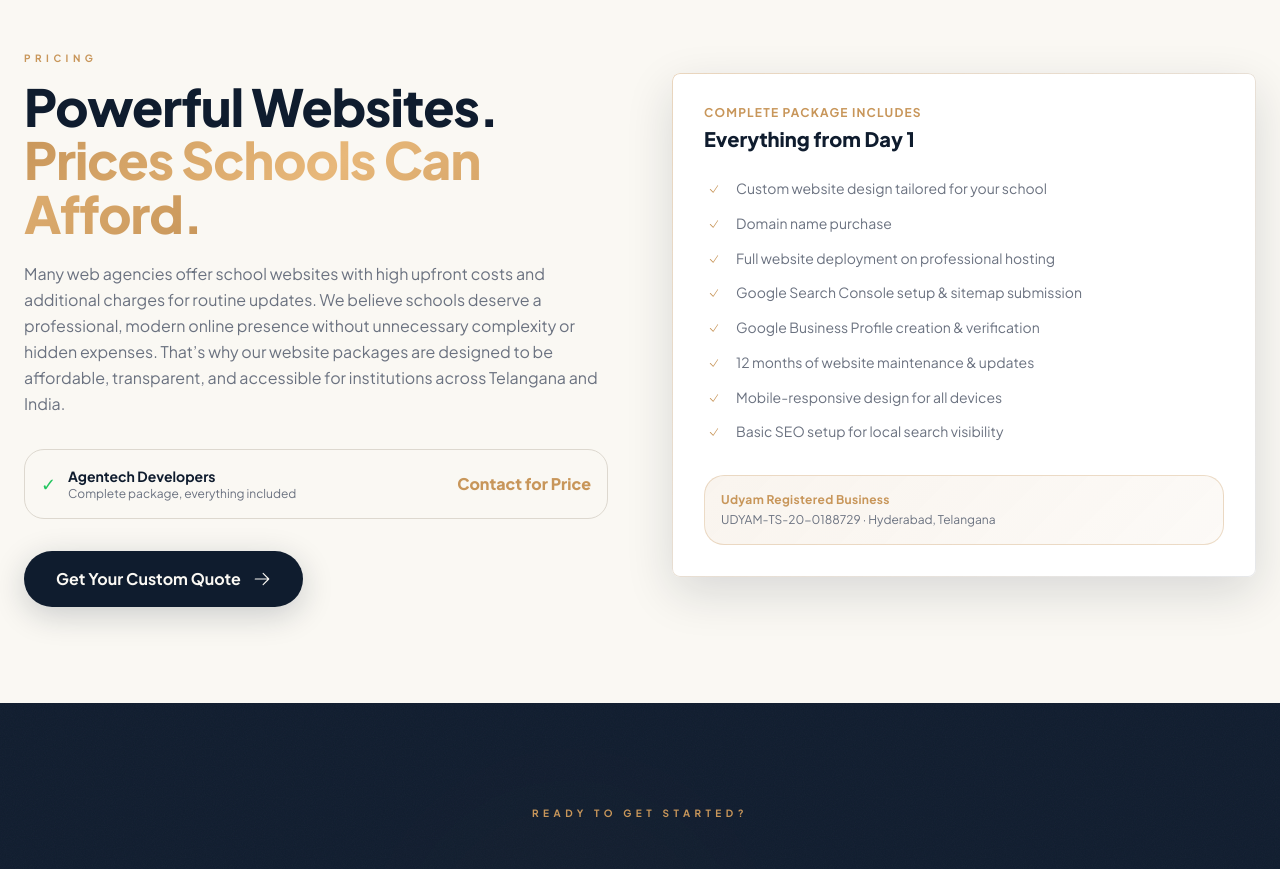
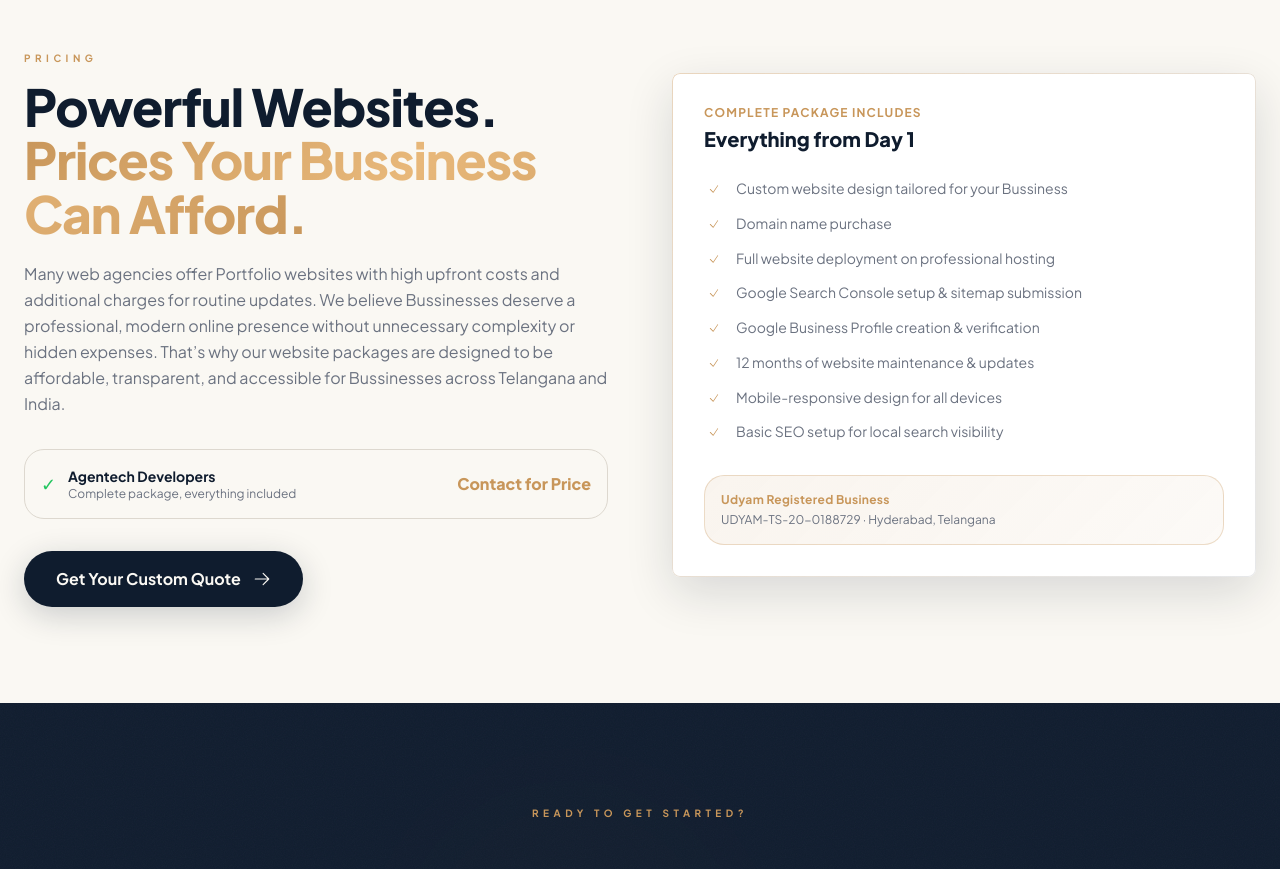
Before and after one commit to agentechdevelopers-bit/agentechdevelopers, a Next.js app: page / in a window 1280 px wide. Shown: the part 3700-4569 px from the top of the page. Built offline with nearby package versions, Linux system fonts and the light colour scheme; no server answers.

Commit message:
Update PricingSection.tsx

```diff
--- a/src/app/components/PricingSection.tsx
+++ b/src/app/components/PricingSection.tsx
@@ -5,7 +5,7 @@ import Link from 'next/link';
 import Icon from '@/components/ui/AppIcon';
 
 const included = [
-  'Custom website design tailored for your school',
+  'Custom website design tailored for your Bussiness',
   'Domain name purchase ',
   'Full website deployment on professional hosting',
   'Google Search Console setup & sitemap submission',
@@ -56,10 +56,10 @@ export default function PricingSection() {
               <span className="section-label text-accent">Pricing</span>
               <h2 className="text-section-title font-extrabold text-foreground mt-3 mb-5">
                 Powerful Websites. <br />
-                <span className="text-gradient-gold">Prices Schools Can Afford.</span>
+                <span className="text-gradient-gold">Prices Your Bussiness Can Afford.</span>
               </h2>
               <p className="text-base text-muted-foreground leading-relaxed">
-                Many web agencies offer school websites with high upfront costs and additional charges for routine updates. We believe schools deserve a professional, modern online presence without unnecessary complexity or hidden expenses. That’s why our website packages are designed to be affordable, transparent, and accessible for institutions across Telangana and India.
+                Many web agencies offer Portfolio websites with high upfront costs and additional charges for routine updates. We believe Bussinesses deserve a professional, modern online presence without unnecessary complexity or hidden expenses. That’s why our website packages are designed to be affordable, transparent, and accessible for Bussinesses across Telangana and India.
               </p>
             </div>
 
```
